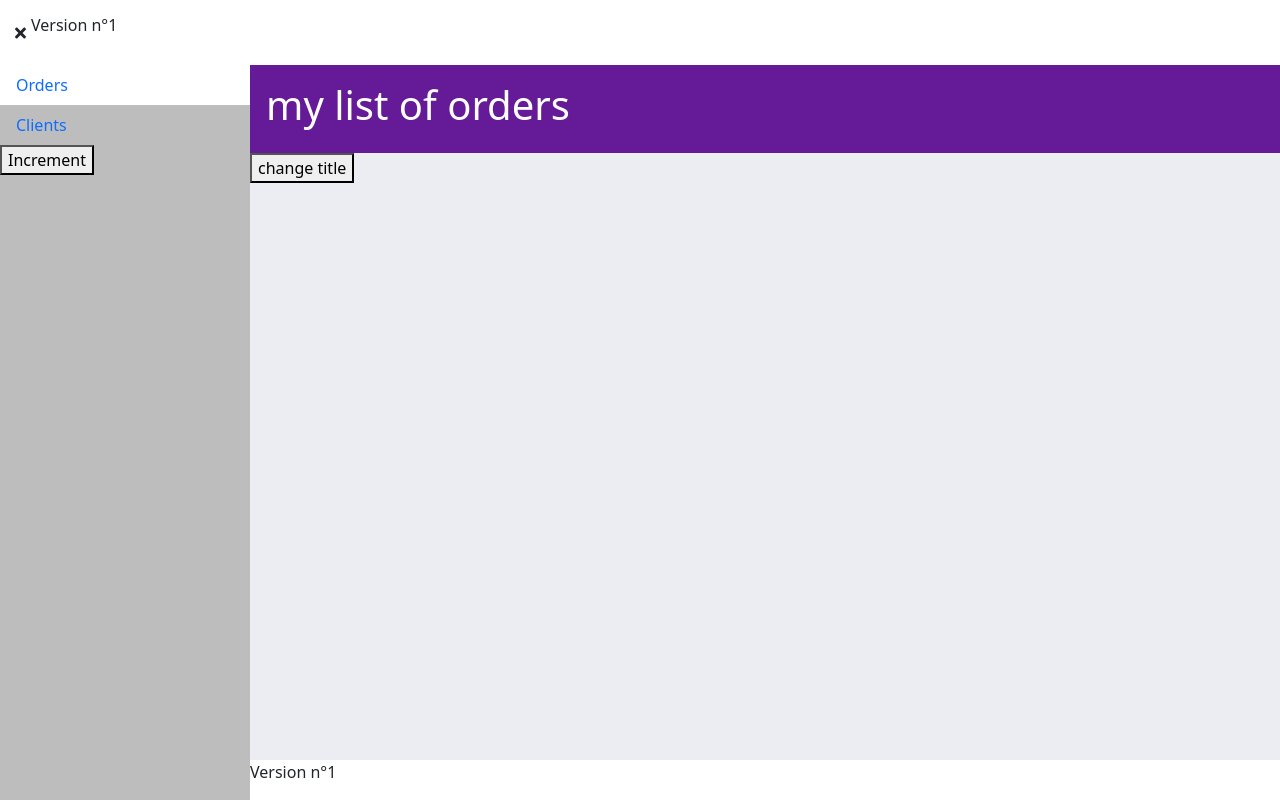
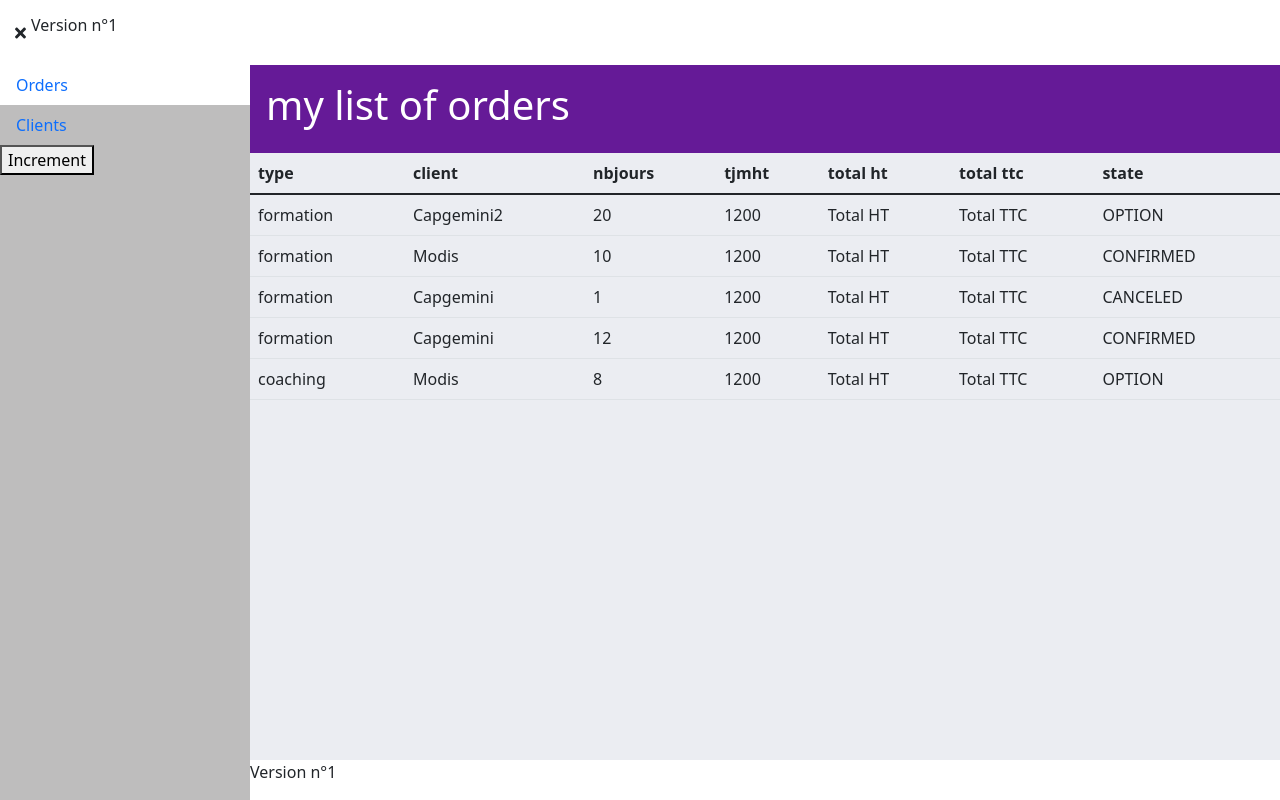
Before and after one commit to dnyuhm/crm-16-mai, an Angular app: page /orders in a window 1280 px wide. Built offline with nearby package versions, Linux system fonts and the light colour scheme; data requests are answered from the project's data file.

Commit message:
Commit 25-26 : Projection d’un tableau dynamique

```diff
--- a/src/app/orders/orders.module.ts
+++ b/src/app/orders/orders.module.ts
@@ -1,6 +1,6 @@
 import { CommonModule } from '@angular/common';
 import { NgModule } from '@angular/core';
-import { TemplatesModule } from '../templates/templates.module';
+import { SharedModule } from '../shared/shared.module';
 import { OrdersRoutingModule } from './orders-routing.module';
 import { PageAddOrderComponent } from './pages/page-add-order/page-add-order.component';
 import { PageEditOrderComponent } from './pages/page-edit-order/page-edit-order.component';
@@ -12,6 +12,6 @@ import { PageListOrdersComponent } from './pages/page-list-orders/page-list-orde
     PageAddOrderComponent,
     PageEditOrderComponent,
   ],
-  imports: [CommonModule, OrdersRoutingModule, TemplatesModule],
+  imports: [CommonModule, OrdersRoutingModule, SharedModule],
 })
 export class OrdersModule {}
--- a/src/app/orders/pages/page-list-orders/page-list-orders.component.html
+++ b/src/app/orders/pages/page-list-orders/page-list-orders.component.html
@@ -1,3 +1,14 @@
 <app-template-full-width [title]="myTitle">
-  <button (click)="changeTitle()">change title</button>
+  <!-- <button (click)="changeTitle()">change title</button> -->
+  <app-table-light [headers]="headers" *ngIf="collection">
+    <tr *ngFor="let item of collection">
+      <td>{{ item.typePresta }}</td>
+      <td>{{ item.client }}</td>
+      <td>{{ item.nbJours }}</td>
+      <td>{{ item.tjmHt }}</td>
+      <td>Total HT</td>
+      <td>Total TTC</td>
+      <td>{{ item.state }}</td>
+    </tr>
+  </app-table-light>
 </app-template-full-width>
--- a/src/app/orders/pages/page-list-orders/page-list-orders.component.ts
+++ b/src/app/orders/pages/page-list-orders/page-list-orders.component.ts
@@ -1,4 +1,5 @@
 import { Component, OnInit } from '@angular/core';
+import { Order } from 'src/app/core/models/order';
 import { OrdersService } from '../../services/orders.service';
 
 @Component({
@@ -8,12 +9,24 @@ import { OrdersService } from '../../services/orders.service';
 })
 export class PageListOrdersComponent implements OnInit {
   public myTitle: string;
+  public collection!: Order[];
+  public headers: string[];
 
   constructor(private ordersService: OrdersService) {
     this.myTitle = 'my list of orders';
+    this.headers = [
+      'type',
+      'client',
+      'nbjours',
+      'tjmht',
+      'total ht',
+      'total ttc',
+      'state',
+    ];
 
     this.ordersService.collection$.subscribe((data) => {
       console.log(data);
+      this.collection = data;
     });
   }
 
--- /dev/null
+++ b/src/app/shared/components/btn/btn.component.html
@@ -0,0 +1 @@
+<p>btn works!</p>
--- /dev/null
+++ b/src/app/shared/components/btn/btn.component.ts
@@ -0,0 +1,15 @@
+import { Component, OnInit } from '@angular/core';
+
+@Component({
+  selector: 'app-btn',
+  templateUrl: './btn.component.html',
+  styleUrls: ['./btn.component.scss']
+})
+export class BtnComponent implements OnInit {
+
+  constructor() { }
+
+  ngOnInit(): void {
+  }
+
+}
--- /dev/null
+++ b/src/app/shared/components/table-light/table-light.component.html
@@ -0,0 +1,12 @@
+<table class="table">
+  <thead>
+    <tr>
+      <th *ngFor="let header of headers" scope="col">
+        {{ header }}
+      </th>
+    </tr>
+  </thead>
+  <tbody>
+    <ng-content></ng-content>
+  </tbody>
+</table>
--- /dev/null
+++ b/src/app/shared/components/table-light/table-light.component.ts
@@ -0,0 +1,16 @@
+import { Component, Input, OnInit } from '@angular/core';
+
+@Component({
+  selector: 'app-table-light',
+  templateUrl: './table-light.component.html',
+  styleUrls: ['./table-light.component.scss'],
+})
+export class TableLightComponent implements OnInit {
+  @Input() public headers!: string[];
+
+  constructor() {}
+
+  ngOnChanges(): void {}
+
+  ngOnInit(): void {}
+}
```
Also changed, not shown: src/app/shared/shared.module.ts (+12 -8 lines), src/app/shared/components/btn/btn.component.scss (added), src/app/shared/components/table-light/table-light.component.scss (added), 2 other files (tests, documents, lock files or other folders).
